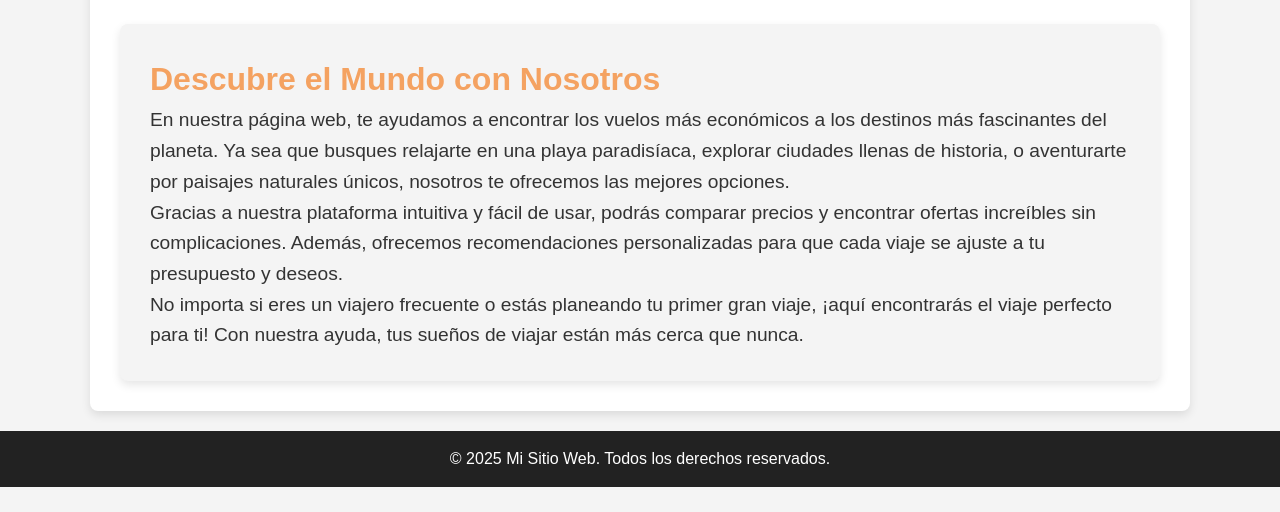
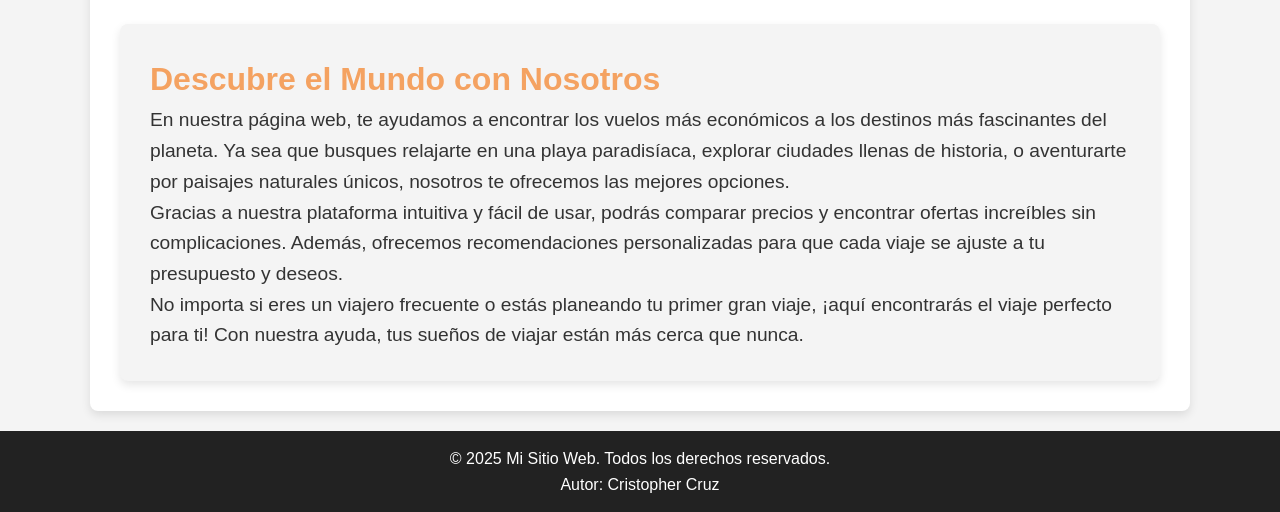
Before and after one commit to cristopher5130/mi-website, a plain HTML site: page index.html in a window 1280 px wide. Shown: the part 709-1221 px from the top of the page. Before the commit the page ends 1196 px from the top, so only its background shows below. Drawn offline with Linux system fonts and the light colour scheme.

Commit message:
Update index.html

```diff
--- a/index.html
+++ b/index.html
@@ -47,6 +47,7 @@
     <!-- Pie de página -->
     <footer>
         <p>&copy; 2025 Mi Sitio Web. Todos los derechos reservados.</p>
+        <p>Autor: Cristopher Cruz</p> <!-- Información del autor -->
     </footer>
 </body>
 </html>
```
